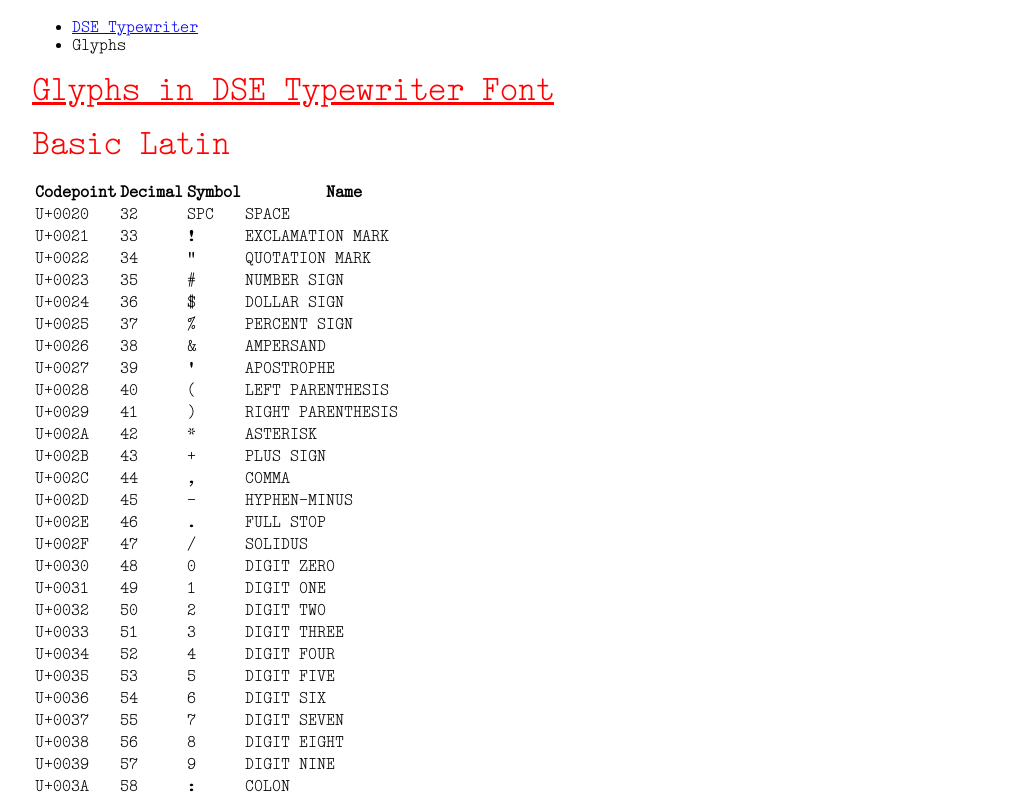
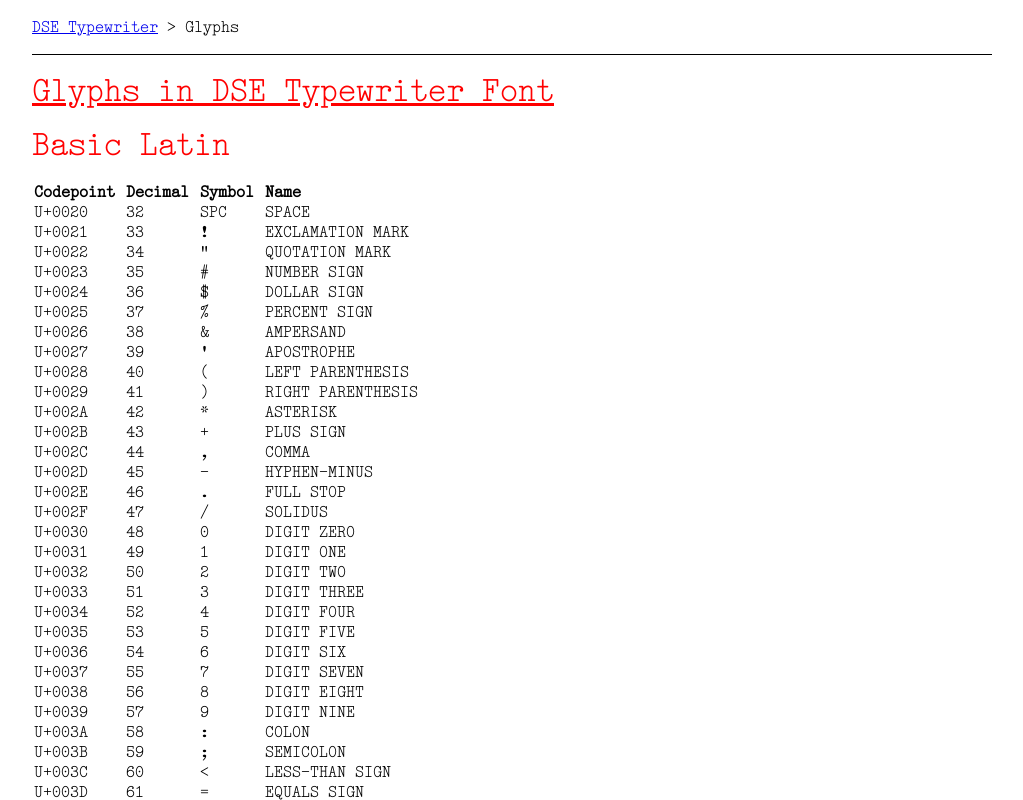
Before and after one commit to dse/dse-typewriter-font, a plain HTML site: page glyphs.html in a window 1280 px wide. Shown: the top 800 px of the page, without its empty margins (128-1151 px from the left). Drawn offline with Linux system fonts and the light colour scheme.

Commit message:
styles for glyphs list page

```diff
--- a/css/main.css
+++ b/css/main.css
@@ -161,7 +161,7 @@ ul.typewriter > li::before {
     .row > .medium-8  { width: calc(100% * 8/12); }
     .row > .medium-9  { width: calc(100% * 9/12); }
     .row > .medium-10 { width: calc(100% * 10/12); }
-    .row > .medium-11 { width: calc(100% * 11/12); }
+p    .row > .medium-11 { width: calc(100% * 11/12); }
     .row > .medium-12 { width: calc(100% * 12/12); }
 }
 @media (min-width: 960px) {
@@ -182,3 +182,30 @@ ul.typewriter > li::before {
     display: inline-block;
     max-width: 100%;
 }
+table {
+}
+table > * > * > td,
+table > * > * > th {
+    padding: 0 1ch 0 0;
+}
+table > * > * > th {
+    text-align: left;
+}
+.breadcrumbs {
+    border-bottom: 1px solid black; margin-bottom: 1rem;
+}
+.breadcrumbs ul {
+    list-style: none;
+    padding-left: 0;
+}
+.breadcrumbs ul > li {
+    display: inline-block;
+    margin-bottom: 0;
+}
+.breadcrumbs ul > li + li::before {
+    content: '>';
+}
+table {
+    margin-top: 0;
+    margin-bottom: 1rem;
+}
```
